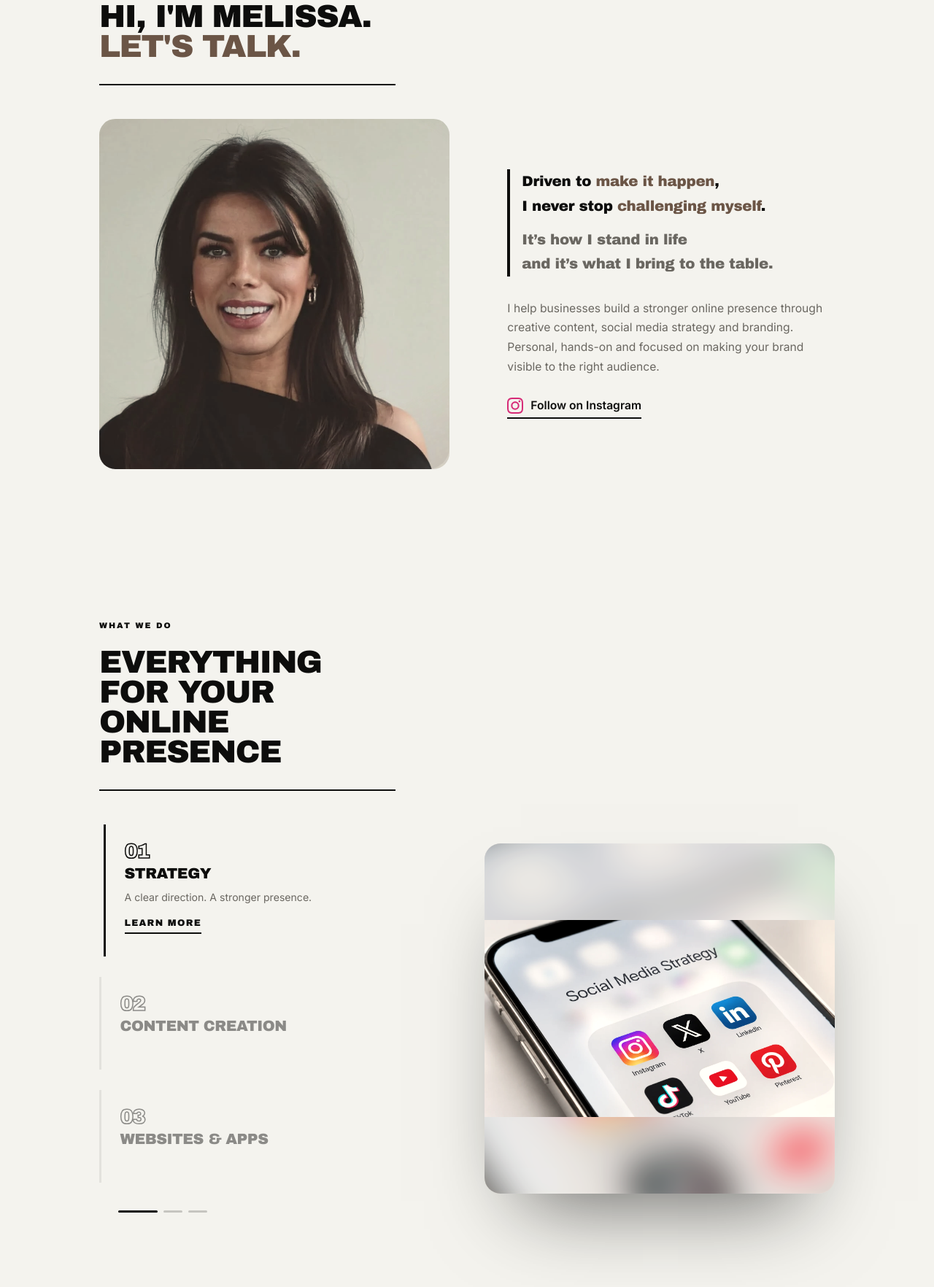
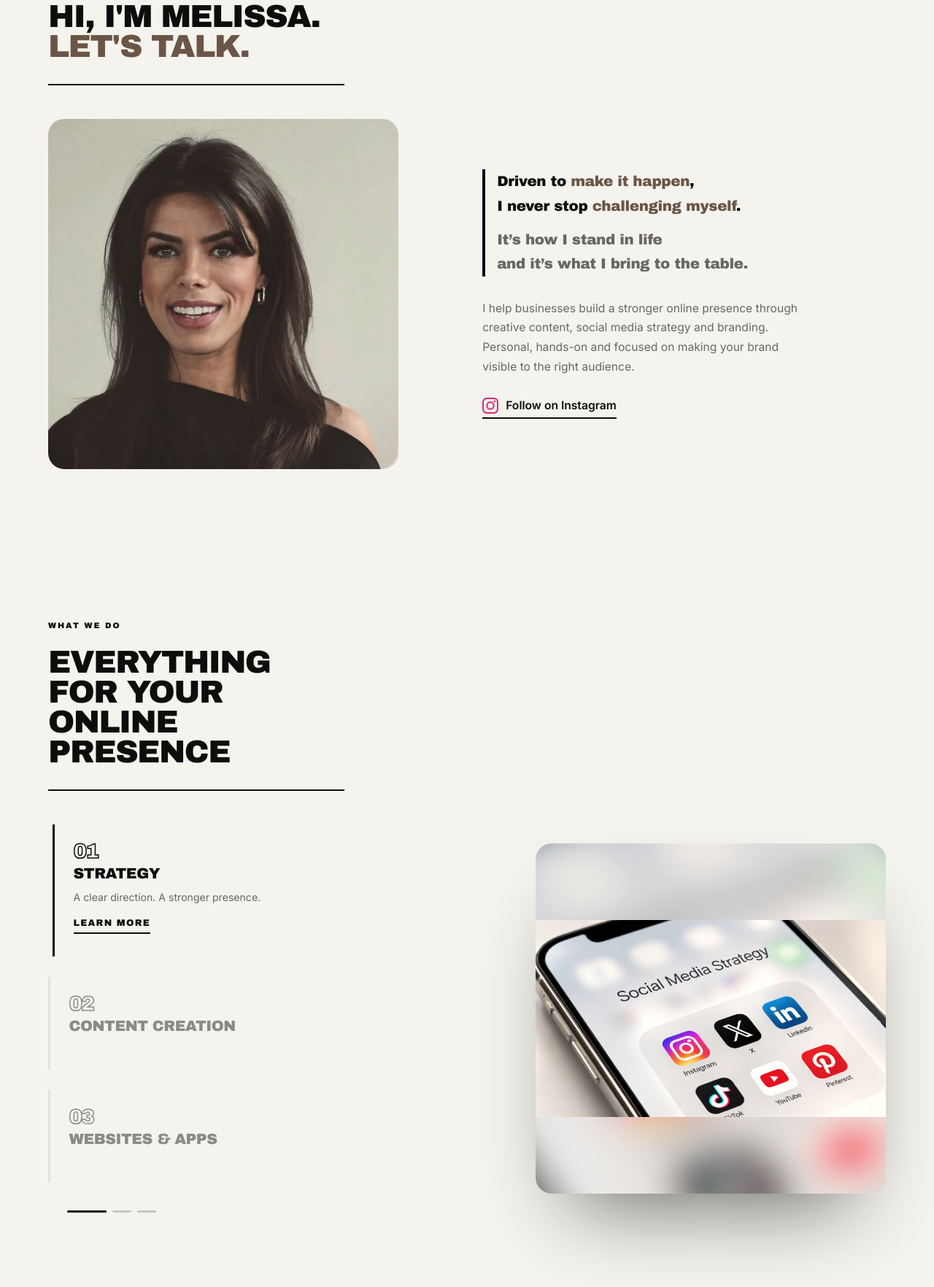
Before and after one commit to ulgarbilican-dotcom/mcreative-test, a plain HTML site: page index.html in a window 1280 px wide. Shown: the part 940-2704 px from the top of the page at 73% size. Drawn offline with Linux system fonts and the light colour scheme; animation ran at ten frames a second.

Commit message:
Desktop: wider horizontal gap photo/text

```diff
--- a/index.html
+++ b/index.html
@@ -7,7 +7,7 @@
 <meta name="description" content="Social media and content for ambitious brands. Strategy, content creation, websites and apps. Antwerp, Belgium.">
 <link rel="preconnect" href="https://fonts.googleapis.com"><link rel="preconnect" href="https://fonts.gstatic.com" crossorigin>
 <link href="https://fonts.googleapis.com/css2?family=Archivo+Black&family=Archivo:wdth,wght@62..125,100..900&family=Inter:wght@300;400;500;600&display=swap" rel="stylesheet">
-<link rel="stylesheet" href="mag.css?v=1794958735">
+<link rel="stylesheet" href="mag.css?v=1794958962">
 </head>
 <body>
 <a class="skip" href="#contact">Skip to contact</a>
@@ -291,6 +291,6 @@
     </div>
   </div>
 </div>
-<script src="mag.js?v=1794958735"></script>
+<script src="mag.js?v=1794958962"></script>
 </body>
 </html>
--- a/mag.css
+++ b/mag.css
@@ -1151,3 +1151,10 @@ main>section:not(.hero):not(#top){padding-top:clamp(72px,8vw,128px)!important;pa
 }
 @media(max-width:800px){.hero .hvid{object-position:50% 22%!important}.hero-in{padding-bottom:clamp(130px,33vw,165px)!important}}
 @media(max-width:800px){.hero-in{padding-bottom:clamp(104px,27vw,124px)!important}.hero .sub{margin-bottom:clamp(18px,5vw,26px)!important}}
+
+/* v39: desktop: veel meer ruimte links-rechts tussen foto en tekst */
+@media(min-width:801px){
+  :root{--maxw:1260px;--side-gap:clamp(56px,9vw,176px)}
+  .intro-grid,.phil-grid,.contact-grid,.rev-grid{column-gap:var(--side-gap)!important}
+  .scene-stick{column-gap:var(--side-gap)!important}
+}
```
